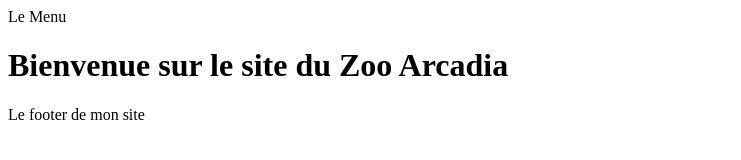
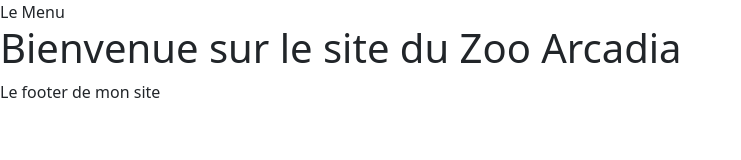
Before and after one commit to Ultimate35000/ZooArcadiaFront, a website with bundled scripts: page index.html in a window 1280 px wide. Shown: the whole page, without its empty margins (0-741 px from the left). Built offline with nearby package versions, Linux system fonts and the light colour scheme; files whose address does not match are found by name.

Commit message:
install boostrap

```diff
--- a/index.html
+++ b/index.html
@@ -3,6 +3,11 @@
 <head>
     <meta charset="UTF-8">
     <meta name="viewport" content="width=device-width, initial-scale=1.0">
+
+    <link rel="stylesheet" href="./node_modules/bootstrap/dist/css/bootstrap.min.css"/>
+    <link rel="stylesheet" href="./node_modules/bootstrap-icons/font/bootstrap-icons.css"/>
+
+
     <title>Zoo Arcadia</title>
 </head>
 <body>
@@ -16,5 +21,9 @@
     <footer>Le footer de mon site</footer>
 
     <script type="module" src="./Router/router.js"></script>
+    <script src="./node_modules/bootstrap/dist/js/bootstrap.bundle.min.js"></script>
+
+
+
 </body>
 </html>
--- /dev/null
+++ b/package.json
@@ -0,0 +1,5 @@
+{
+  "dependencies": {
+    "bootstrap-icons": "^1.11.3"
+  }
+}
```
Also changed, not shown: pages/home.html (line endings or trailing spaces), 2 other files.
